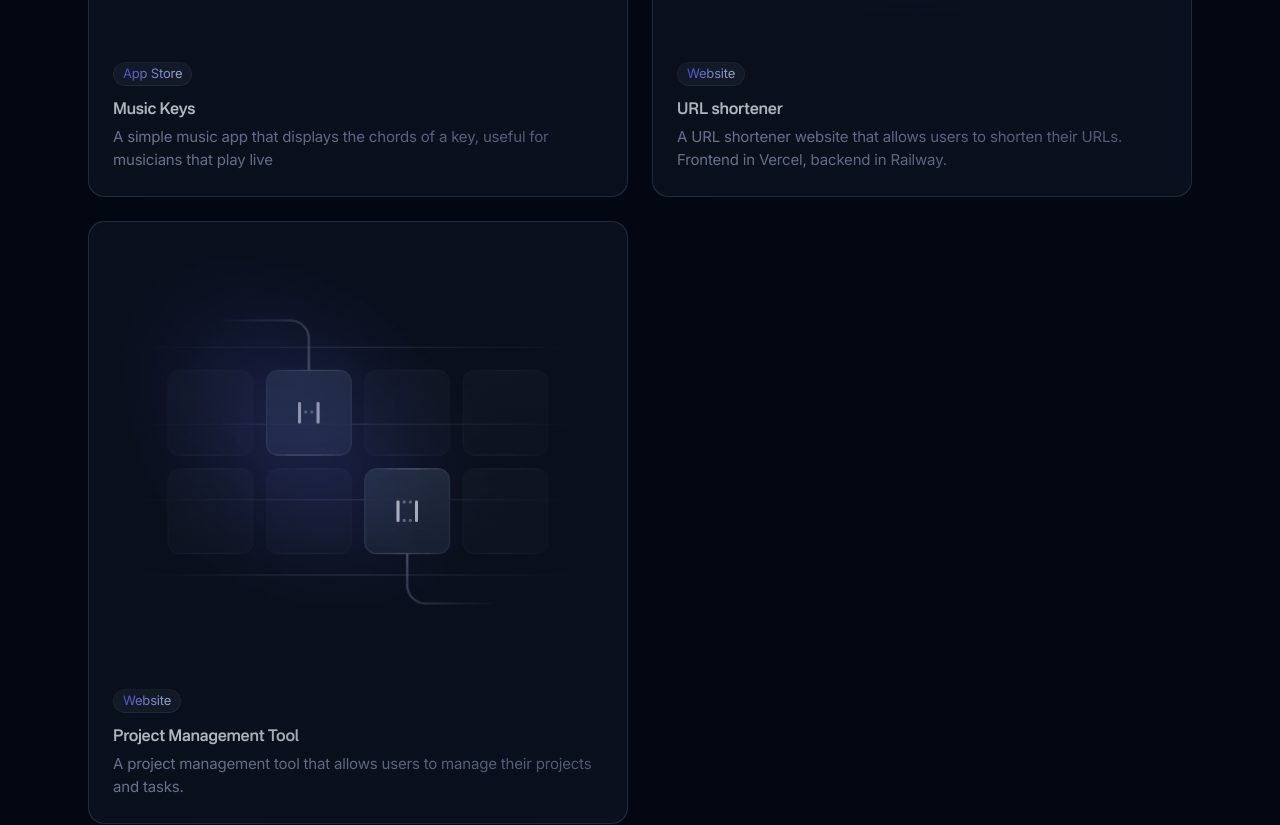
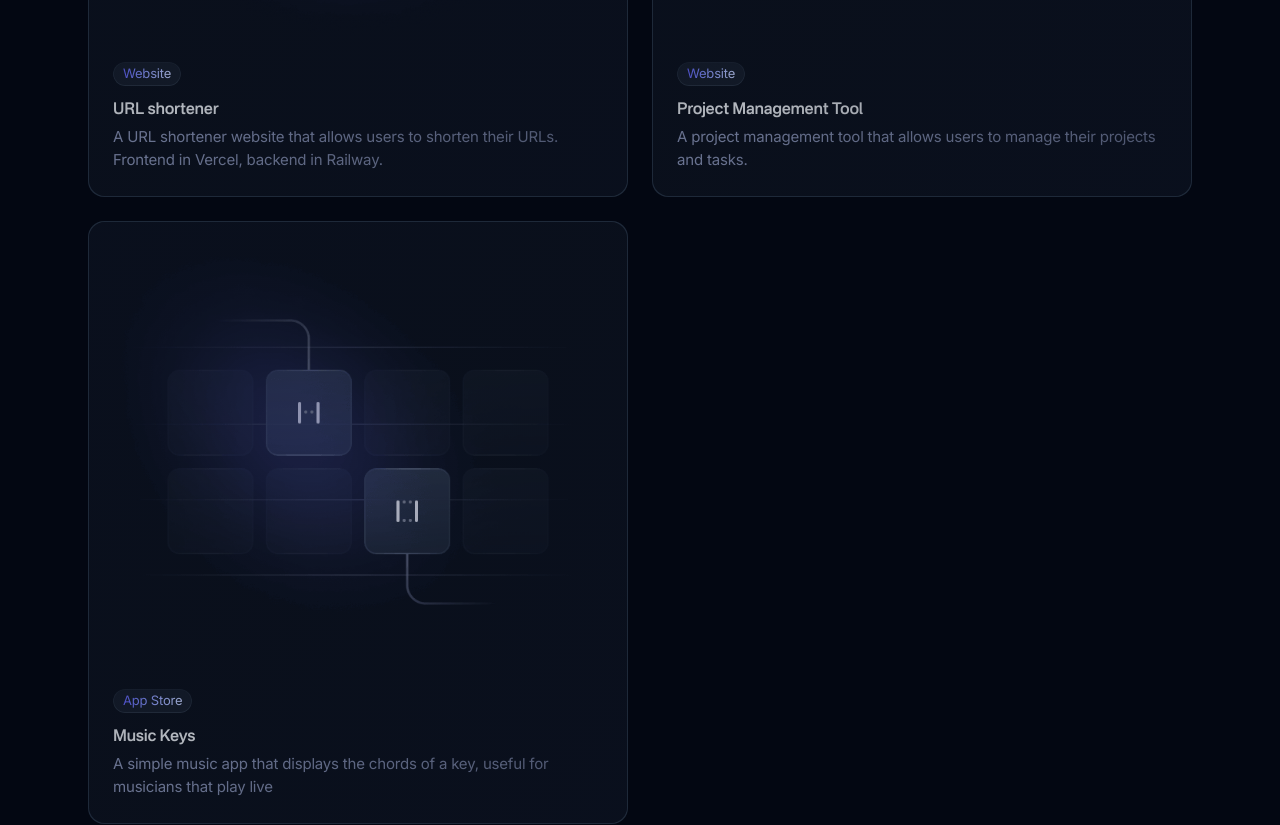
Before and after one commit to samtejeda/Portfolio, a Next.js app: page / in a window 1280 px wide. Shown: the part 940-1765 px from the top of the page. Built offline with nearby package versions, Linux system fonts and the light colour scheme.

Commit message:
Fix project details in workflows component
Updated project entries with correct titles and tags.

```diff
--- a/components/workflows.tsx
+++ b/components/workflows.tsx
@@ -5,18 +5,11 @@ import WorflowImg03 from "@/public/images/workflow-03.png";
 import Spotlight from "@/components/spotlight";
 
 const projects = [
-  {
-    img: WorflowImg01,
-    alt: "Project 1",
-    tag: "App Store",
-    title: "Music Keys",
-    description: "A simple music app that displays the chords of a key, useful for musicians that play live",
-    href: "#0",
-  },
+
 
   {
     img: WorflowImg03,
-    alt: "Project 3",
+    alt: "Project 1",
     tag: "Website",
     title: "URL shortener",
     description: "A URL shortener website that allows users to shorten their URLs. Frontend in Vercel, backend in Railway.",
@@ -24,11 +17,19 @@ const projects = [
   },
   {
     img: WorflowImg01,
-    alt: "Project 4",
+    alt: "Project 2",
     tag: "Website",
     title: "Project Management Tool",
     description: "A project management tool that allows users to manage their projects and tasks.",
     href: "https://huddle-task-manager.vercel.app/login",
+  },
+  {
+    img: WorflowImg01,
+    alt: "Project 3",
+    tag: "App Store",
+    title: "Music Keys",
+    description: "A simple music app that displays the chords of a key, useful for musicians that play live",
+    href: "#0",
   },
 ];
 
```
